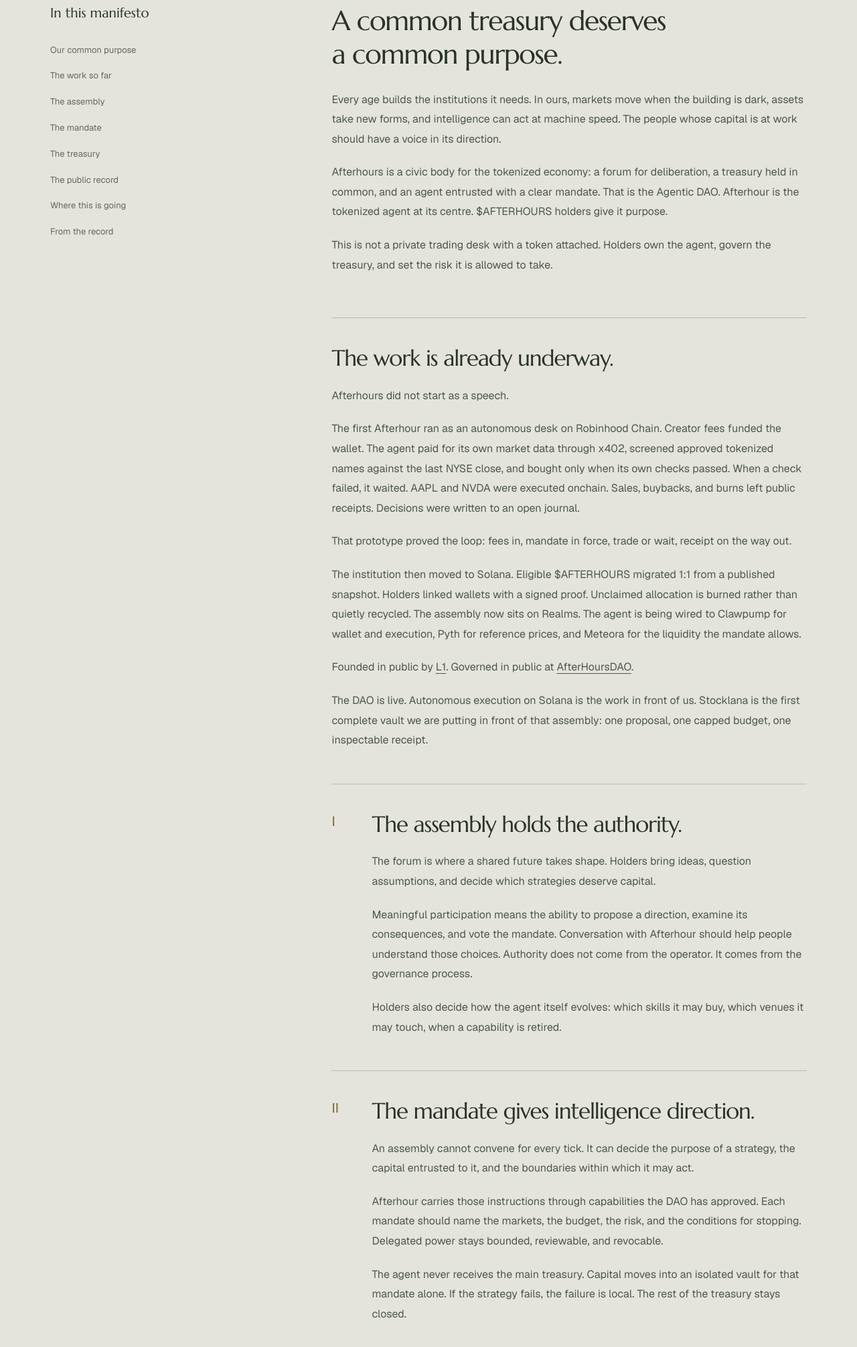
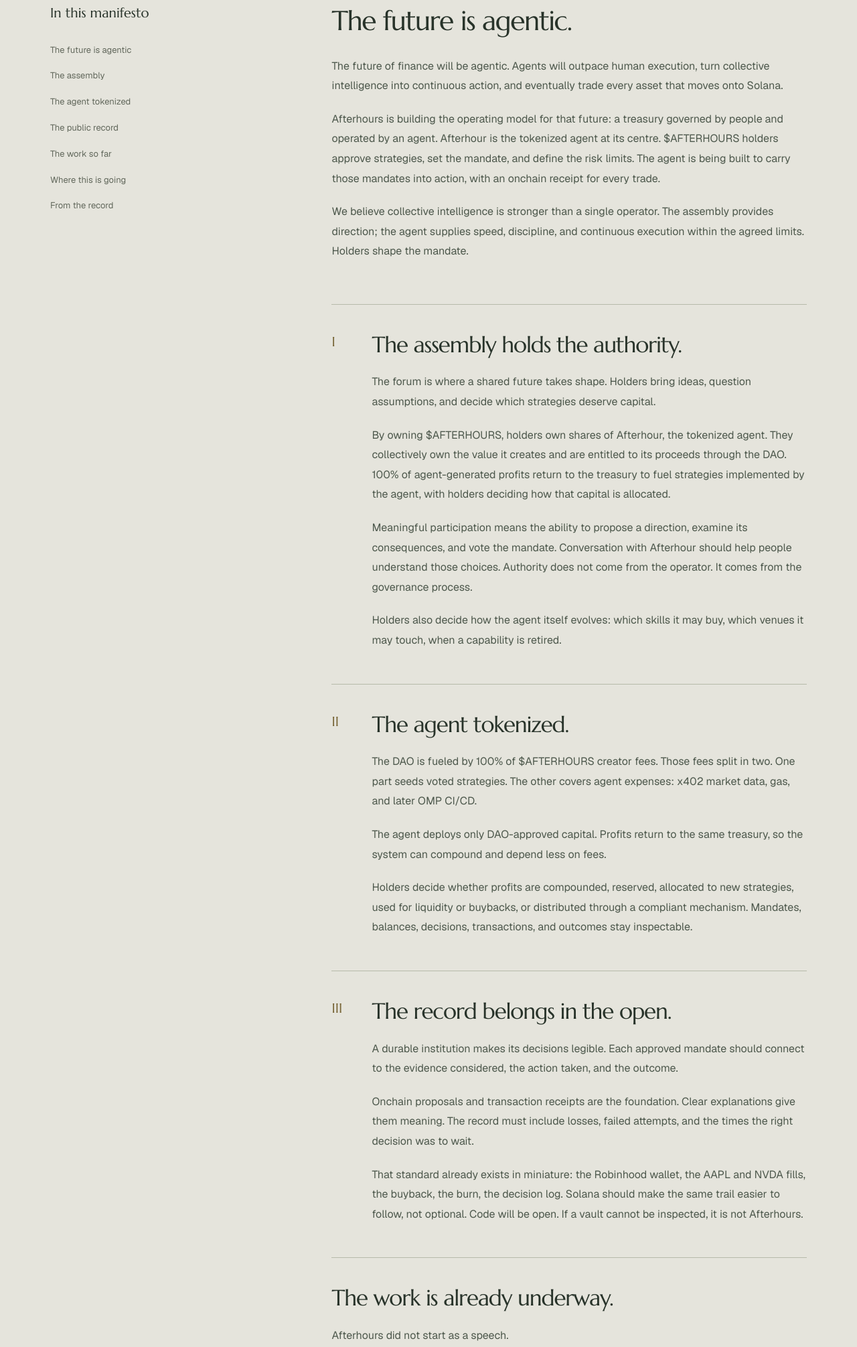
Before and after one commit to wanesurf/afterhours-agentic-dao, a website: page apps/web/public/manifesto.html in a window 1280 px wide. Shown: the part 900-2911 px from the top of the page at 67% size. Drawn offline with Linux system fonts and the light colour scheme.

Commit message:
feat: improve manifesto

```diff
--- a/apps/web/public/manifesto.html
+++ b/apps/web/public/manifesto.html
@@ -54,22 +54,46 @@
         <aside class="charter-margin">
           <nav class="charter-index" aria-label="Manifesto contents">
             <p>In this manifesto</p>
-            <a href="#common-purpose">Our common purpose</a>
+            <a href="#common-purpose">The future is agentic</a>
+            <a href="#assembly">The assembly</a>
+            <a href="#mandate">The agent tokenized</a>
+            <a href="#record">The public record</a>
             <a href="#underway">The work so far</a>
-            <a href="#assembly">The assembly</a>
-            <a href="#mandate">The mandate</a>
-            <a href="#treasury">The treasury</a>
-            <a href="#record">The public record</a>
             <a href="#future">Where this is going</a>
             <a href="#from-the-record">From the record</a>
           </nav>
         </aside>
         <article class="charter-text" aria-label="The Afterhours manifesto">
           <section class="charter-preamble" id="common-purpose" aria-labelledby="common-purpose-title">
-            <h2 id="common-purpose-title">A common treasury deserves a common purpose.</h2>
-            <p>Every age builds the institutions it needs. In ours, markets move when the building is dark, assets take new forms, and intelligence can act at machine speed. The people whose capital is at work should have a voice in its direction.</p>
-            <p>Afterhours is a civic body for the tokenized economy: a forum for deliberation, a treasury held in common, and an agent entrusted with a clear mandate. That is the Agentic DAO. Afterhour is the tokenized agent at its centre. $AFTERHOURS holders give it purpose.</p>
-            <p>This is not a private trading desk with a token attached. Holders own the agent, govern the treasury, and set the risk it is allowed to take.</p>
+            <h2 id="common-purpose-title">The future is agentic.</h2>
+            <p>The future of finance will be agentic. Agents will outpace human execution, turn collective intelligence into continuous action, and eventually trade every asset that moves onto Solana.</p>
+            <p>Afterhours is building the operating model for that future: a treasury governed by people and operated by an agent. Afterhour is the tokenized agent at its centre. $AFTERHOURS holders approve strategies, set the mandate, and define the risk limits. The agent is being built to carry those mandates into action, with an onchain receipt for every trade.</p>
+            <p>We believe collective intelligence is stronger than a single operator. The assembly provides direction; the agent supplies speed, discipline, and continuous execution within the agreed limits. Holders shape the mandate.</p>
+          </section>
+
+          <section class="charter-article" id="assembly" aria-labelledby="assembly-title">
+            <span class="article-number" aria-hidden="true">I</span>
+            <div><h2 id="assembly-title">The assembly holds the authority.</h2>
+            <p>The forum is where a shared future takes shape. Holders bring ideas, question assumptions, and decide which strategies deserve capital.</p>
+            <p>By owning $AFTERHOURS, holders own shares of Afterhour, the tokenized agent. They collectively own the value it creates and are entitled to its proceeds through the DAO. 100% of agent-generated profits return to the treasury to fuel strategies implemented by the agent, with holders deciding how that capital is allocated.</p>
+            <p>Meaningful participation means the ability to propose a direction, examine its consequences, and vote the mandate. Conversation with Afterhour should help people understand those choices. Authority does not come from the operator. It comes from the governance process.</p>
+            <p>Holders also decide how the agent itself evolves: which skills it may buy, which venues it may touch, when a capability is retired.</p></div>
+          </section>
+
+          <section class="charter-article" id="mandate" aria-labelledby="mandate-title">
+            <span class="article-number" aria-hidden="true">II</span>
+            <div><h2 id="mandate-title">The agent tokenized.</h2>
+            <p>The DAO is fueled by 100% of $AFTERHOURS creator fees. Those fees split in two. One part seeds voted strategies. The other covers agent expenses: x402 market data, gas, and later OMP CI/CD.</p>
+            <p>The agent deploys only DAO-approved capital. Profits return to the same treasury, so the system can compound and depend less on fees.</p>
+            <p>Holders decide whether profits are compounded, reserved, allocated to new strategies, used for liquidity or buybacks, or distributed through a compliant mechanism. Mandates, balances, decisions, transactions, and outcomes stay inspectable.</p></div>
+          </section>
+
+          <section class="charter-article" id="record" aria-labelledby="record-title">
+            <span class="article-number" aria-hidden="true">III</span>
+            <div><h2 id="record-title">The record belongs in the open.</h2>
+            <p>A durable institution makes its decisions legible. Each approved mandate should connect to the evidence considered, the action taken, and the outcome.</p>
+            <p>Onchain proposals and transaction receipts are the foundation. Clear explanations give them meaning. The record must include losses, failed attempts, and the times the right decision was to wait.</p>
+            <p>That standard already exists in miniature: the Robinhood wallet, the AAPL and NVDA fills, the buyback, the burn, the decision log. Solana should make the same trail easier to follow, not optional. Code will be open. If a vault cannot be inspected, it is not Afterhours.</p></div>
           </section>
 
           <section class="charter-history" id="underway" aria-labelledby="underway-title">
@@ -82,40 +106,8 @@
             <p>The DAO is live. Autonomous execution on Solana is the work in front of us. Stocklana is the first complete vault we are putting in front of that assembly: one proposal, one capped budget, one inspectable receipt.</p>
           </section>
 
-          <section class="charter-article" id="assembly" aria-labelledby="assembly-title">
-            <span class="article-number" aria-hidden="true">I</span>
-            <div><h2 id="assembly-title">The assembly holds the authority.</h2>
-            <p>The forum is where a shared future takes shape. Holders bring ideas, question assumptions, and decide which strategies deserve capital.</p>
-            <p>Meaningful participation means the ability to propose a direction, examine its consequences, and vote the mandate. Conversation with Afterhour should help people understand those choices. Authority does not come from the operator. It comes from the governance process.</p>
-            <p>Holders also decide how the agent itself evolves: which skills it may buy, which venues it may touch, when a capability is retired.</p></div>
-          </section>
-
-          <section class="charter-article" id="mandate" aria-labelledby="mandate-title">
-            <span class="article-number" aria-hidden="true">II</span>
-            <div><h2 id="mandate-title">The mandate gives intelligence direction.</h2>
-            <p>An assembly cannot convene for every tick. It can decide the purpose of a strategy, the capital entrusted to it, and the boundaries within which it may act.</p>
-            <p>Afterhour carries those instructions through capabilities the DAO has approved. Each mandate should name the markets, the budget, the risk, and the conditions for stopping. Delegated power stays bounded, reviewable, and revocable.</p>
-            <p>The agent never receives the main treasury. Capital moves into an isolated vault for that mandate alone. If the strategy fails, the failure is local. The rest of the treasury stays closed.</p></div>
-          </section>
-
-          <section class="charter-article" id="treasury" aria-labelledby="treasury-title">
-            <span class="article-number" aria-hidden="true">III</span>
-            <div><h2 id="treasury-title">The treasury serves a shared purpose.</h2>
-            <p>A treasury gives collective decisions the means to become action. Its use deserves the same care as the rules that govern it.</p>
-            <p>Tokenized markets are the field. Equities first, because that is where the prototype already worked. Liquidity books and other holder-approved books come after the first vault is honest.</p>
-            <p>Strategies will change. Stewardship does not: understand the exposure, account for the costs, measure the result against the mandate. Creator fees can seed a vault. They do not unlock the treasury.</p></div>
-          </section>
-
-          <section class="charter-article" id="record" aria-labelledby="record-title">
+          <section class="charter-article" id="future" aria-labelledby="future-title">
             <span class="article-number" aria-hidden="true">IV</span>
-            <div><h2 id="record-title">The record belongs in the open.</h2>
-            <p>A durable institution makes its decisions legible. Each approved mandate should connect to the evidence considered, the action taken, and the outcome.</p>
-            <p>Onchain proposals and transaction receipts are the foundation. Clear explanations give them meaning. The record must include losses, failed attempts, and the times the right decision was to wait.</p>
-            <p>That standard already exists in miniature: the Robinhood wallet, the AAPL and NVDA fills, the buyback, the burn, the decision log. Solana should make the same trail easier to follow, not optional. Code will be open. If a vault cannot be inspected, it is not Afterhours.</p></div>
-          </section>
-
-          <section class="charter-article" id="future" aria-labelledby="future-title">
-            <span class="article-number" aria-hidden="true">V</span>
             <div><h2 id="future-title">Where this is going.</h2>
             <p>Afterhours begins with a simple relationship: people set the purpose; an agent works within it.</p>
             <p>Then the assembly improves the rules, funds another isolated vault, or shuts one down. Price-gap trading, DCA, liquidity ranges, PreStocks — only as separate mandates, never as a blank check.</p>
```
Also changed, not shown: docs/pfp.md (deleted, +0 -26 lines).
